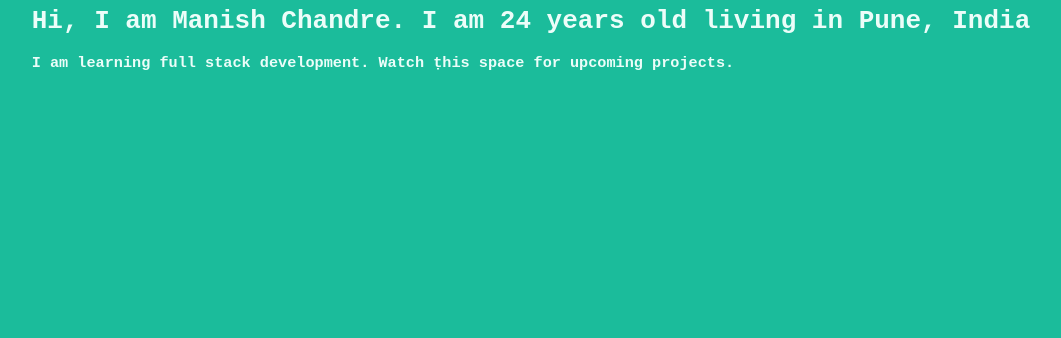
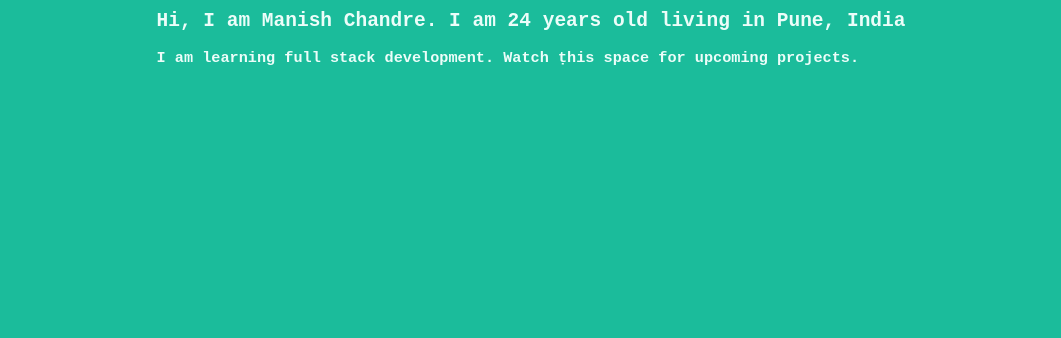
Before and after one commit to manishchandre/manishchandre.netlify, a plain HTML site: page index.html in a window 1280 px wide. Shown: the part 462-800 px from the top of the page, without its empty margins (109-1170 px from the left). Drawn offline with Linux system fonts and the light colour scheme.

Commit message:
third commit

```diff
--- a/index.html
+++ b/index.html
@@ -9,7 +9,7 @@
         <header class="site-header">
             <img class="profile-pic" src= "https://lh3.googleusercontent.com/ogw/ADGmqu-vYLJzJ7nOkffZAuUkImP7aXIR5g6fzS3SjJypVg=s32-c-mo">
             <div class="site-header-content">
-                <h1> Hi, I am Manish Chandre. I am 24 years old living in Pune, India</h1>
+                <h2> Hi, I am Manish Chandre. I am 24 years old living in Pune, India</h2>
                 <h3> I am learning full stack development. Watch ṭhis space for upcoming projects.</h3>
             </div>
 
```
